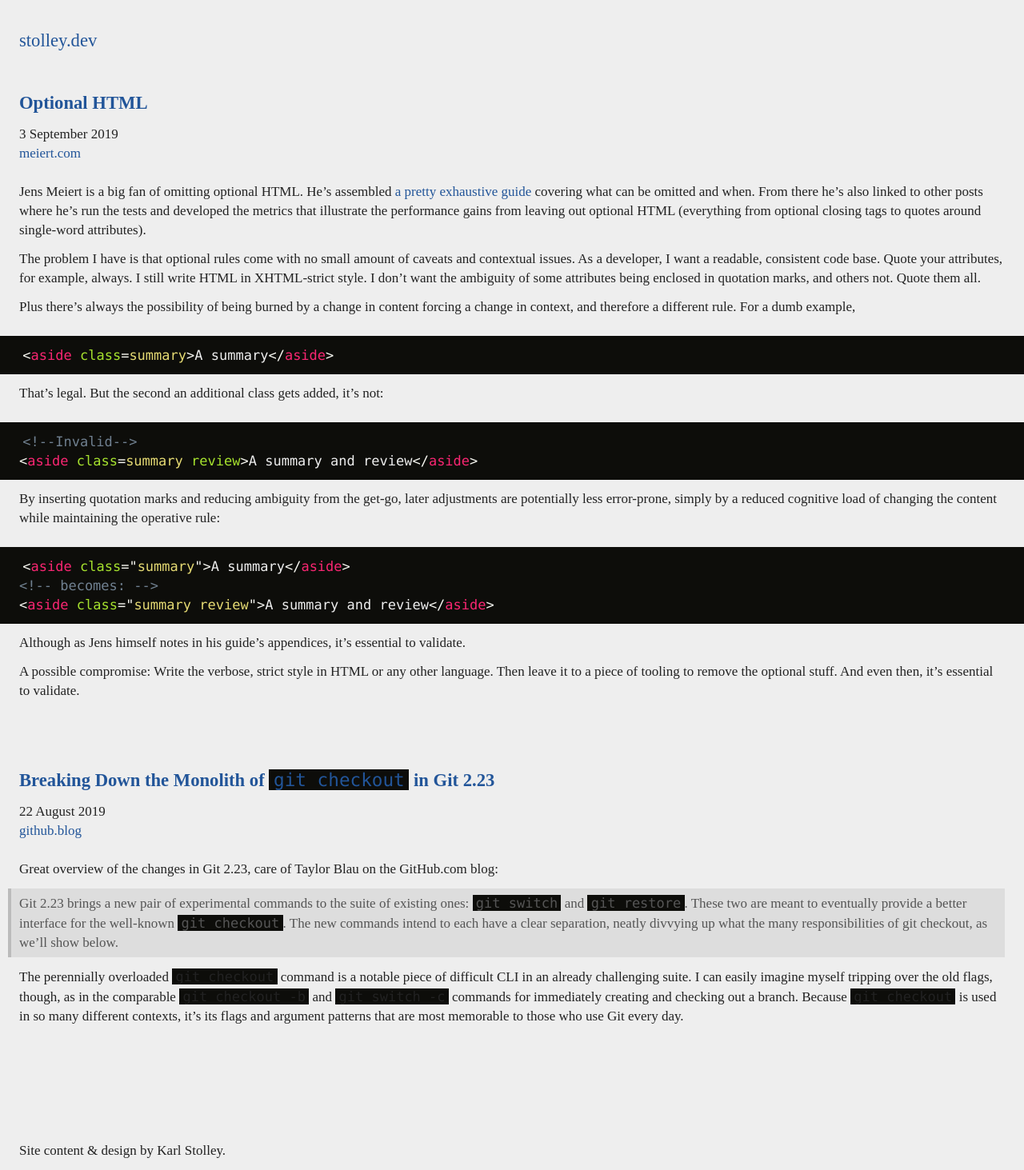
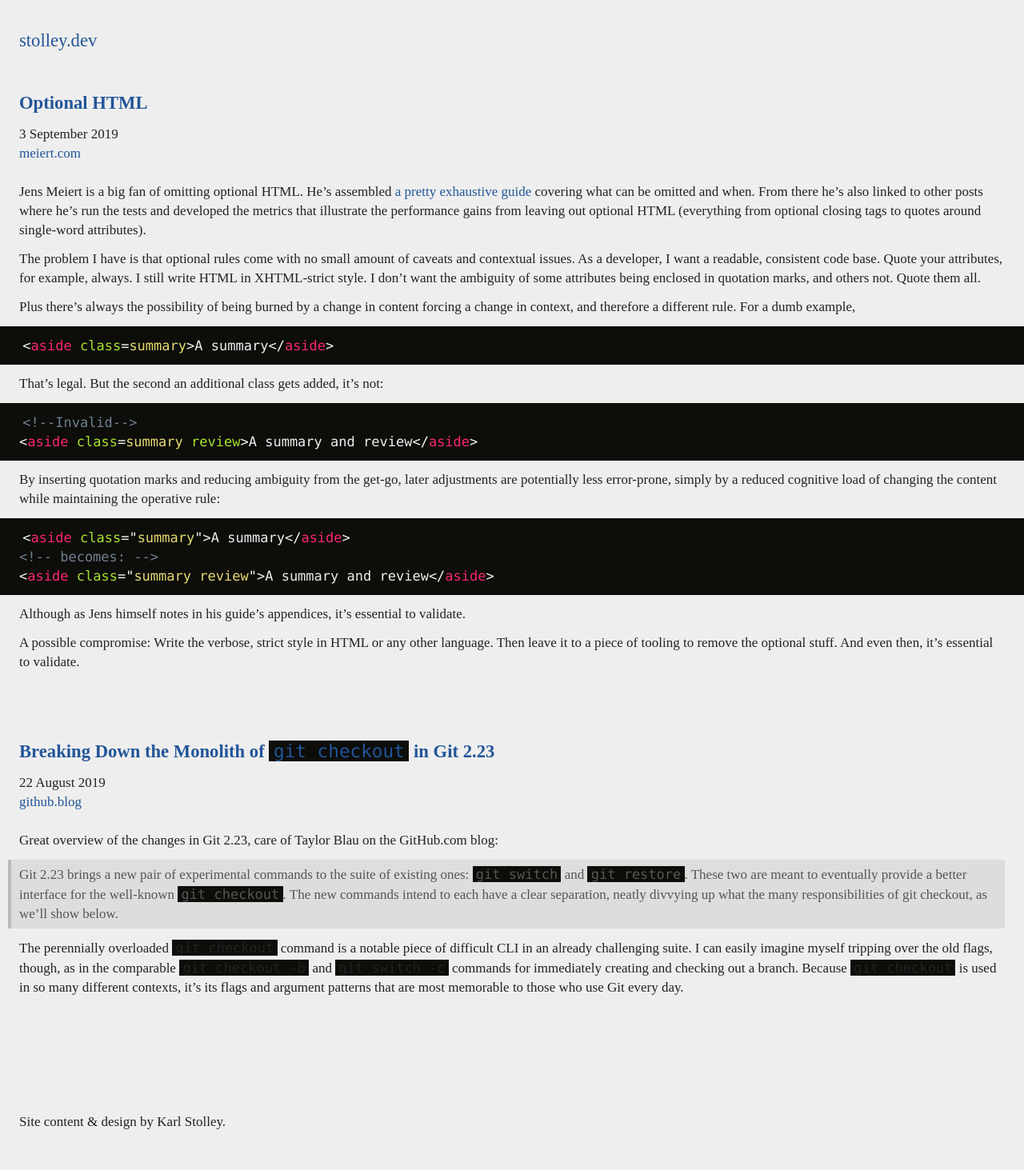
Before and after one commit to karlstolley/stolley.dev, a Jekyll site: the page built from index.md, in a window 1280 px wide. Shown: the whole page at 80% size. Built offline with Jekyll 4.4.1, drawn with Linux system fonts in a browser that asks for light colours; some web fonts are replaced; after the commit the page ends 1427 px from its top, so only the background shows below that.

Commit message:
Improve typographic grid on code examples

```diff
--- a/assets/css/screen.css
+++ b/assets/css/screen.css
@@ -110,7 +110,7 @@ pre {
   background: #DDD;
 }
 pre {
-  margin: 12px -24px;
+  margin: 0px -24px 12px -24px;
   padding: 12px 24px;
   color: #EEE; /* For dark code examples -> TODO: fix this */
 }
```
